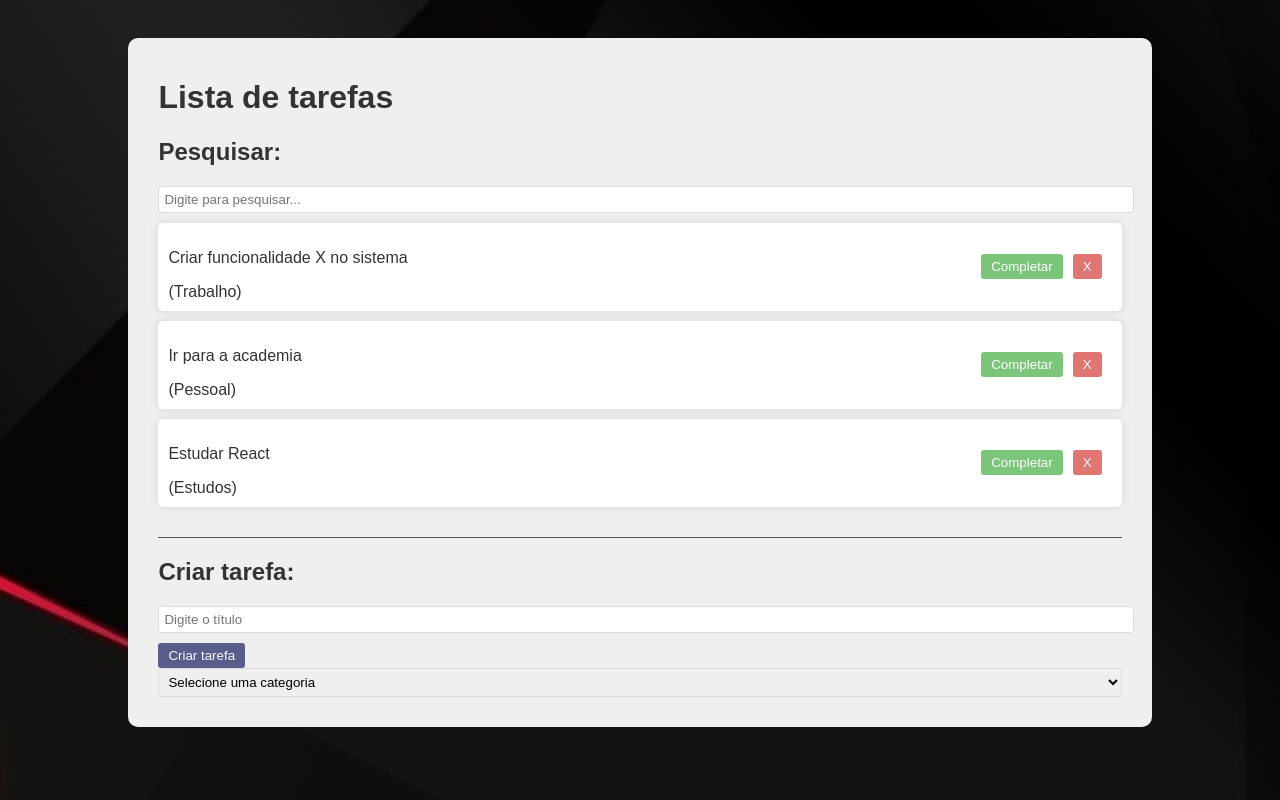
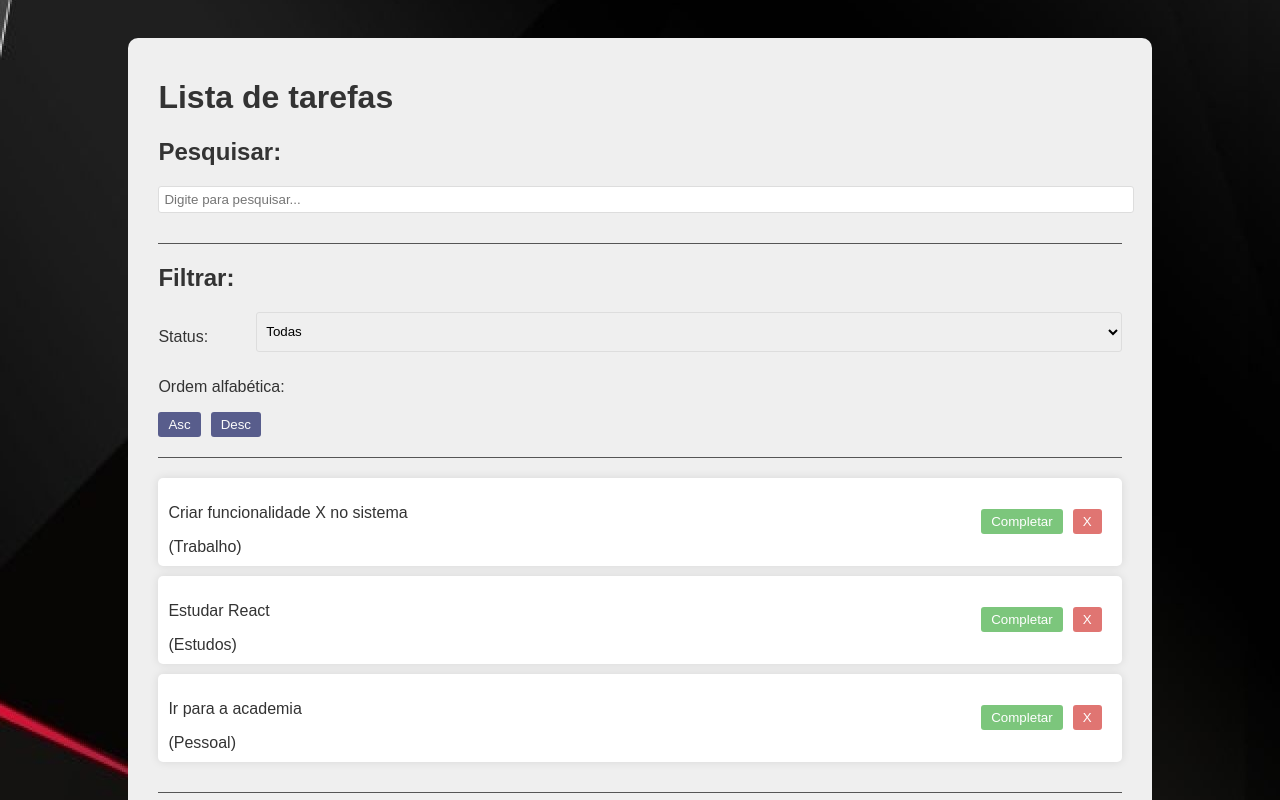
Before and after one commit to ErickFerrazS/lista_de_tarefas, a React (Vite) app in the folder todo/: page / in a window 1280 px wide. Shown: the top 800 px of the page. Built offline with nearby package versions, Linux system fonts and the light colour scheme.

Commit message:
Criando filtros e ordenação

```diff
--- a/todo/src/App.css
+++ b/todo/src/App.css
@@ -85,3 +85,20 @@
   border-radius: 3px;
   width: 100%;
  }
+
+ .filter, .search {
+  border-bottom: 1px solid #555;
+  margin-bottom: 20px;
+  padding-bottom: 20px;
+
+}
+
+.filter-options {
+  display: flex;
+  justify-content: space-between;
+  gap: 3rem;
+}
+
+.filter-options div {
+  flex: 1 1 0
+}
--- a/todo/src/App.jsx
+++ b/todo/src/App.jsx
@@ -3,6 +3,7 @@
 import Todo from './components/Todo'
 import TodoForm from './components/TodoForm';
 import Search from './components/Search';
+import Filter from './components/Filter';
 
 function App() {
   const [todos, setTodos] = useState([
@@ -38,6 +39,8 @@
   }
 
   const [search, setSearch] = useState("");
+  const [filter, setFilter] = useState("all");
+  const [sort, setSort] = useState("Asc");
 
   const removeTodo = (id) => {
     const newTodos = [...todos]
@@ -54,9 +57,17 @@
   return <div className="app">
     <h1>Lista de tarefas</h1>
     <Search search={search} setSearch={setSearch}/>
+    <Filter filter={filter} setFilter={setFilter} setSort={setSort} />
     <div className="todo-list">
       <>
-      {todos.filter((todo) => todo.text.toLowerCase().includes(search.toLowerCase())).map((todo) => (
+      {todos
+        .filter((todo) => filter === "all" ? true : filter === "completed" ? todo.isCompleted : !todo.isCompleted)
+        .filter((todo) => todo.text.toLowerCase().includes(search.toLowerCase()))
+        .sort((a, b) => sort === "Asc"
+          ? a.text.localeCompare(b.text)
+          : b.text.localeCompare(a.text)
+        )
+        .map((todo) => (
           <Todo key={todo.id} todo={todo} removeTodo={removeTodo} completeTodo={completeTodo}/>
           )
         )
--- /dev/null
+++ b/todo/src/components/Filter.jsx
@@ -0,0 +1,22 @@
+const Filter = ({filter, setFilter, setSort}) => {
+    return (
+        <div className="filter">
+            <h2>Filtrar:</h2>
+            <div className="filter-options">
+                <p>Status:</p>
+                <select value={filter} onChange={(e) => setFilter(e.target.value)}>
+                    <option value="all">Todas</option>
+                    <option value="completed">Completas</option>
+                    <option value="incomplete">Incompletas</option>
+                </select>
+            </div>
+            <div>
+                <p>Ordem alfabética:</p>
+                <button onClick={() => setSort("Asc")}>Asc</button>
+                <button onClick={() => setSort("Desc")}>Desc</button>
+            </div>
+        </div>
+    )
+}
+
+export default Filter
```
